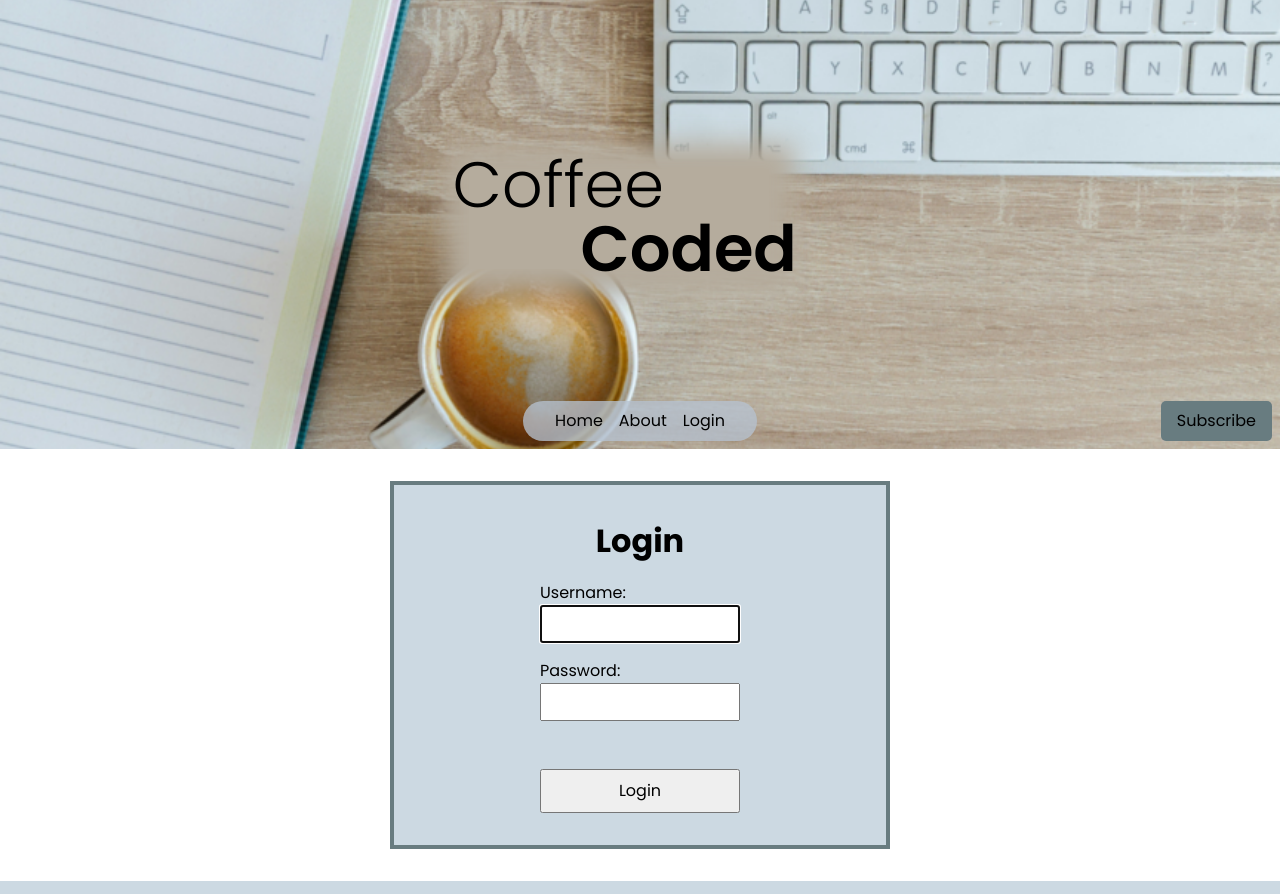
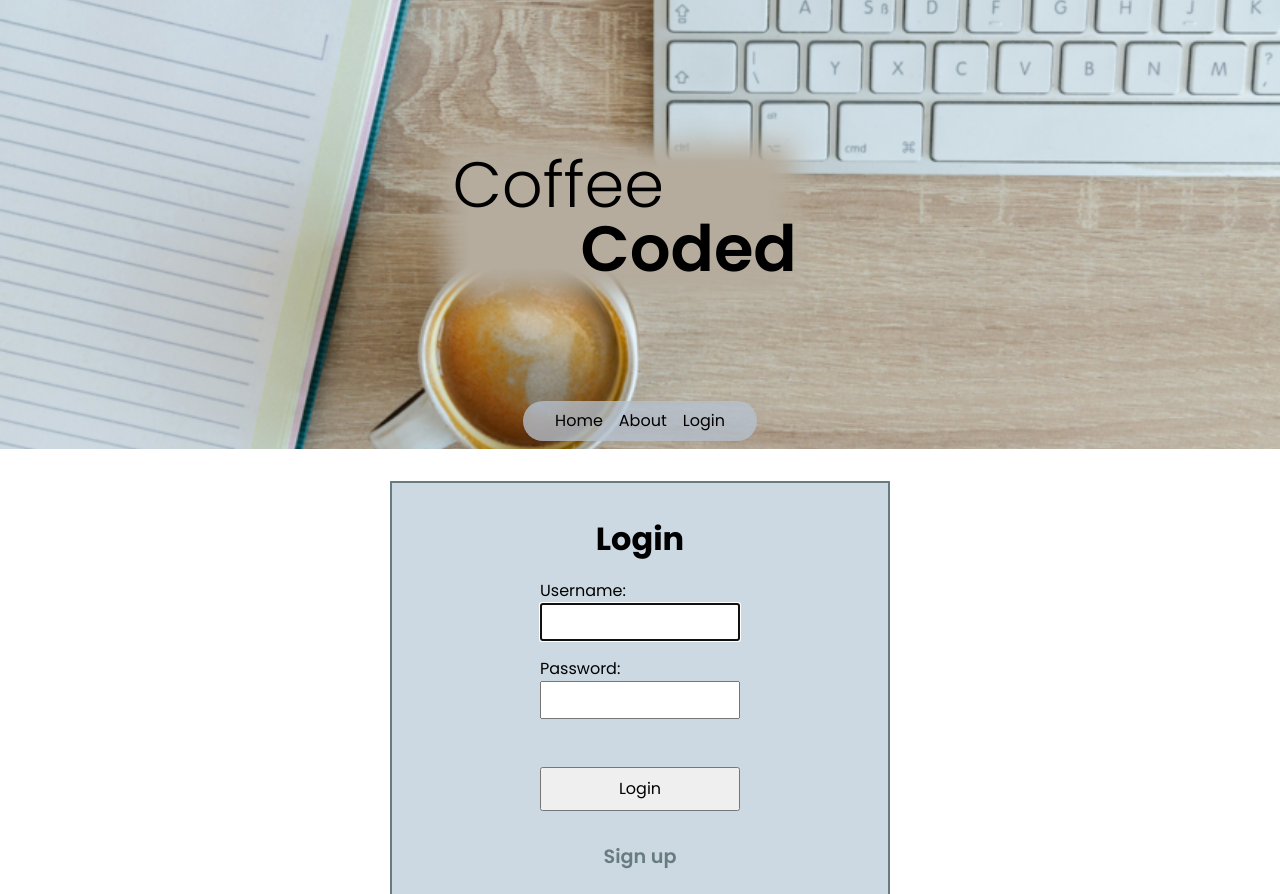
Before and after one commit to juarezv90/blog, a Django app: page /login/ in a window 1280 px wide. Shown: the top 894 px of the page. Run offline with Django 5.2, Linux system fonts and the light colour scheme; some libraries are stand-ins or nearby versions.

Commit message:
login form and signup form completed

```diff
--- a/blog/blog_post/forms.py
+++ b/blog/blog_post/forms.py
@@ -32,9 +32,9 @@ class AddUserForm(UserCreationForm):
         )
     def save(self, commit=True):
         user = super(AddUserForm, self).save(commit=False)
-        user.first_name = self.changed_data['first_name']
-        user.last_name = self.changed_data['last_name']
-        user.email = self.cleaned_data["email"]
+        user.first_name = self.data['first_name']
+        user.last_name = self.data['last_name']
+        user.email = self.data["email"]
         if commit:
             user.save()
         return user
--- a/blog/blog_post/scss/_footer.scss
+++ b/blog/blog_post/scss/_footer.scss
@@ -9,6 +9,7 @@ footer {
     gap: 1rem;
     justify-content: center;
     align-items: center;
+    margin-top: auto;
 
     .socials {
         display: flex;
--- a/blog/blog_post/scss/_login.scss
+++ b/blog/blog_post/scss/_login.scss
@@ -11,12 +11,13 @@
   justify-content: center;
   align-items: center;
 
+
   @include mdscrn {
     width: 500px;
     margin: 0rem auto;
     gap: 1rem;
     padding: 2rem 1rem;
-    border: 4px solid $secondary;
+    border: 2px solid $secondary;
     p {
       display: flex;
       flex-direction: column;
@@ -28,7 +29,7 @@
     margin: 0rem auto;
     gap: 1rem;
     padding: 2rem 1rem;
-    border: 4px solid $secondary;
+    border: 2px solid $secondary;
     background-color: $primary;
   }
 
@@ -46,5 +47,35 @@
     margin-top: 2rem;
     width: 200px;
     padding: 8px;
+    cursor: pointer;
+  }
+
+  #sign_up {
+    color: $secondary;
+    text-decoration: darken($color: $secondary, $amount: 20);
+    padding: 1rem;
+    font-size: 1.2rem;
+    font-weight: 600;
+
+    &:hover {
+      color: $cta;
+    }
+  }
+
+
+}
+
+#joinblog {
+  margin: 2rem auto;
+
+  @include lgscrn {
+    #login_form{
+      width: 600px;
+
+  input {
+    width: 400px;
+    padding: 5px 10px;
+  }
+    }
   }
 }
--- a/blog/blog_post/scss/_reset.scss
+++ b/blog/blog_post/scss/_reset.scss
@@ -24,6 +24,9 @@
 body {
   min-width: 375px;
   line-height: 1.5;
+  display: flex;
+  flex-direction: column;
+  min-height: 100vh;
   -webkit-font-smoothing: antialiased;
 }
 
--- a/blog/blog_post/templates/joinsite.html
+++ b/blog/blog_post/templates/joinsite.html
@@ -7,10 +7,10 @@
     <form action="" method="POST" id="login_form">
         {% csrf_token %}
 
+
        {{ form.as_p }}
 
-
-        <button>submit</button>
+        <button>Submit</button>
     </form>
 </section>
 
--- a/blog/blog_post/templates/login.html
+++ b/blog/blog_post/templates/login.html
@@ -1,20 +1,21 @@
 {% extends 'base.html' %}
 
+{% block content %}
 
-{% block content %}
+
 <style>
-    main {
-        padding: 2rem 0;
-    }
+  main {
+    padding: 2rem 0;
+  }
 </style>
 
+<form method="post" id="login_form">
+  <h1>Login</h1>
+  {% csrf_token %} {{ form.as_p }}
 
-<form method="post" id="login_form" >
-    <h1>Login</h1>
-    {% csrf_token %}
-    {{ form.as_p }}
+  <button type="submit">Login</button>
 
-<button type="submit">Login</button>
+  <a href="{% url 'signup' %}" id="sign_up" >Sign up</a>
 </form>
 
 {% endblock content %}
--- a/blog/blog_post/templates/partials/_header.html
+++ b/blog/blog_post/templates/partials/_header.html
@@ -8,7 +8,7 @@
   </div>
 
   <nav>
-    <button class="sub_btn">Subscribe</button>
+    <!-- <button class="sub_btn">Subscribe</button> -->
 
     <div class="burger" id="burger" onclick="handleBurgerClick(this)">
       <div class="lines"></div>
--- a/blog/blog_post/templates/singlepostview.html
+++ b/blog/blog_post/templates/singlepostview.html
@@ -35,7 +35,7 @@
   <h3>Comments:</h3>
   {% for comment in comments %}
   <article class="comment">
-    <h4 style="text-transform: uppercase">{{ comment.user.username }}</h4>
+    <h4 style="text-transform: uppercase">{{ comment.user.first_name }}</h4>
     <p class="comment_date">{{comment.date_posted}}</p>
     <p class="comment_text">{{ comment.comment_text}}</p>
   </article>
--- a/blog/static/index.css
+++ b/blog/static/index.css
@@ -22,6 +22,9 @@
 body {
   min-width: 375px;
   line-height: 1.5;
+  display: flex;
+  flex-direction: column;
+  min-height: 100vh;
   -webkit-font-smoothing: antialiased;
 }
 
@@ -331,6 +334,7 @@ footer {
   gap: 1rem;
   justify-content: center;
   align-items: center;
+  margin-top: auto;
 }
 footer .socials {
   display: flex;
@@ -571,7 +575,7 @@ section.welcome img {
     margin: 0rem auto;
     gap: 1rem;
     padding: 2rem 1rem;
-    border: 4px solid #687c80;
+    border: 2px solid #687c80;
   }
   #login_form p {
     display: flex;
@@ -584,7 +588,7 @@ section.welcome img {
     margin: 0rem auto;
     gap: 1rem;
     padding: 2rem 1rem;
-    border: 4px solid #687c80;
+    border: 2px solid #687c80;
     background-color: #ccd9e2;
   }
 }
@@ -600,6 +604,31 @@ section.welcome img {
   margin-top: 2rem;
   width: 200px;
   padding: 8px;
+  cursor: pointer;
+}
+#login_form #sign_up {
+  color: #687c80;
+  -webkit-text-decoration: #3a4548;
+          text-decoration: #3a4548;
+  padding: 1rem;
+  font-size: 1.2rem;
+  font-weight: 600;
+}
+#login_form #sign_up:hover {
+  color: #b6c2d0;
+}
+
+#joinblog {
+  margin: 2rem auto;
+}
+@media (min-width: 1439px) {
+  #joinblog #login_form {
+    width: 600px;
+  }
+  #joinblog #login_form input {
+    width: 400px;
+    padding: 5px 10px;
+  }
 }
 
 #post-form {
```
Also changed, not shown: blog/blog_post/migrations/0001_initial.py, blog/blog_post/migrations/0002_alter_like_post.py (deleted), blog/blog_post/migrations/0003_blog_post_likes_delete_like.py (deleted), blog/blog_post/migrations/0004_rename_commentor_comment_user.py (deleted), 1 other file.
